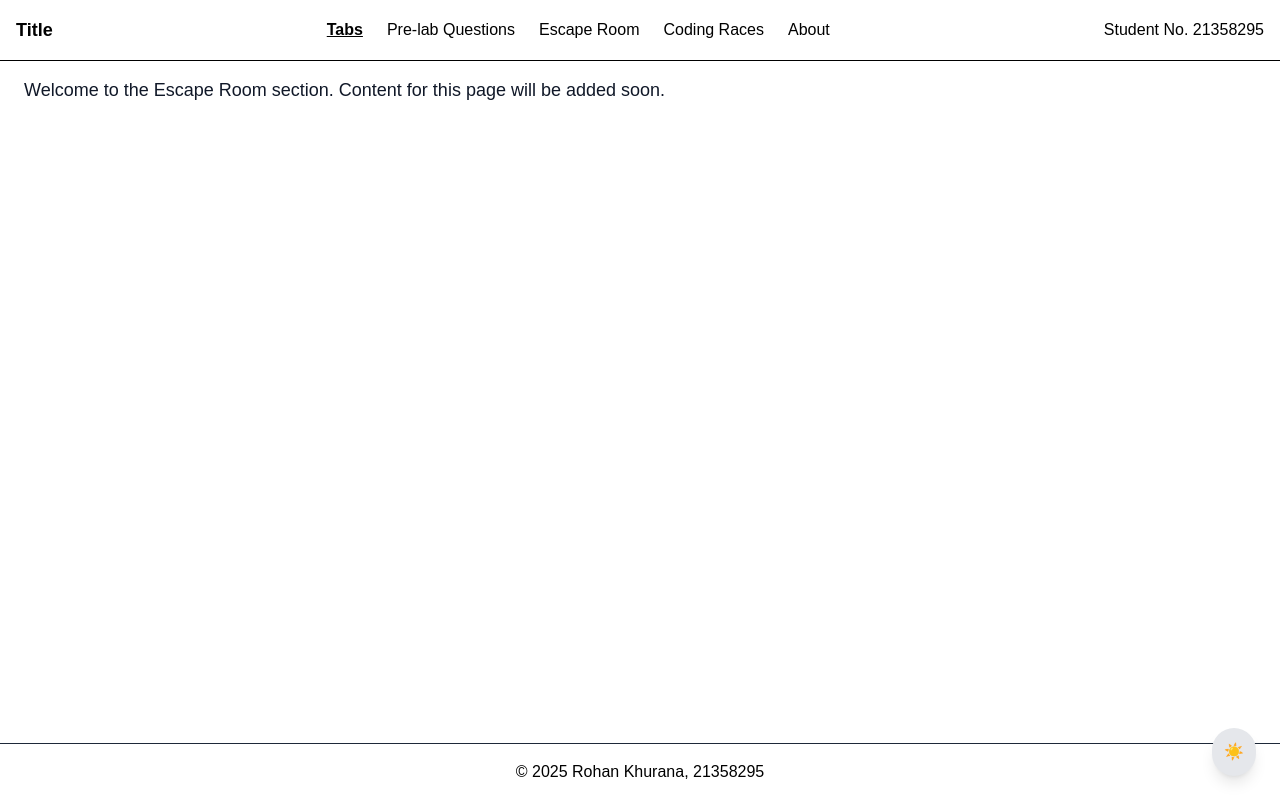
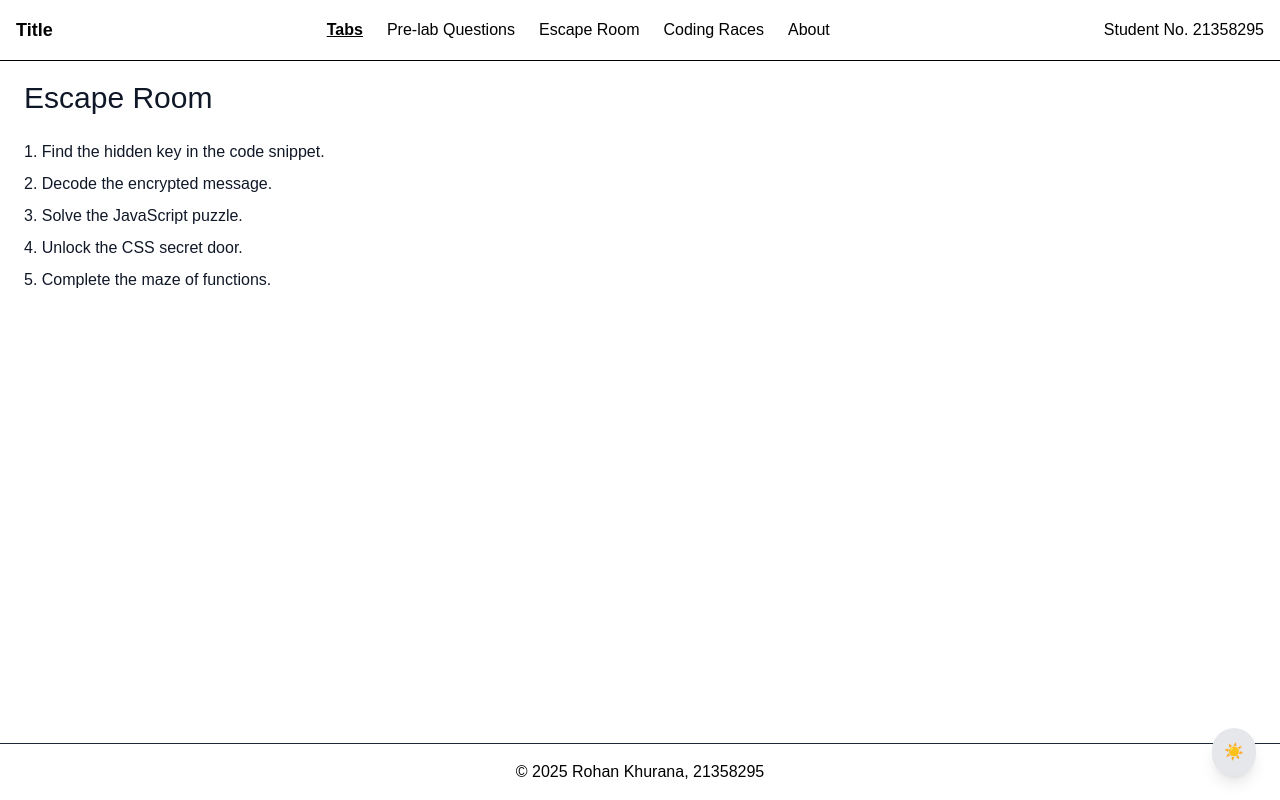
Before and after one commit to innovatewithkishlay/tab-code-generator, a Next.js app: page /escape-room in a window 1280 px wide. Built offline with nearby package versions, Linux system fonts and the light colour scheme.

Commit message:
Add Escape Room page with dynamic task list and styling

```diff
--- a/src/pages/escape-room.tsx
+++ b/src/pages/escape-room.tsx
@@ -1,14 +1,25 @@
 import React from "react";
+
+const tasks = [
+  "Find the hidden key in the code snippet.",
+  "Decode the encrypted message.",
+  "Solve the JavaScript puzzle.",
+  "Unlock the CSS secret door.",
+  "Complete the maze of functions.",
+];
 
 const EscapeRoom: React.FC = () => {
   return (
-    <section className="min-h-screen p-6 font-sans bg-white dark:bg-gray-900 text-gray-900 dark:text-white">
-      <h1 className="text-3xl font-semibold mb-4">Escape Room</h1>
-      <p className="text-lg">
-        Welcome to the Escape Room section. Content for this page will be added
-        soon.
-      </p>
-    </section>
+    <div className="min-h-screen p-6 pt-20 bg-white dark:bg-gray-900 text-gray-900 dark:text-white font-sans">
+      <h1 className="mb-6 text-3xl">Escape Room</h1>
+      <ul className="list-decimal list-inside space-y-2">
+        {tasks.map((task, idx) => (
+          <li key={idx} className="cursor-pointer hover:underline">
+            {task}
+          </li>
+        ))}
+      </ul>
+    </div>
   );
 };
 
```
